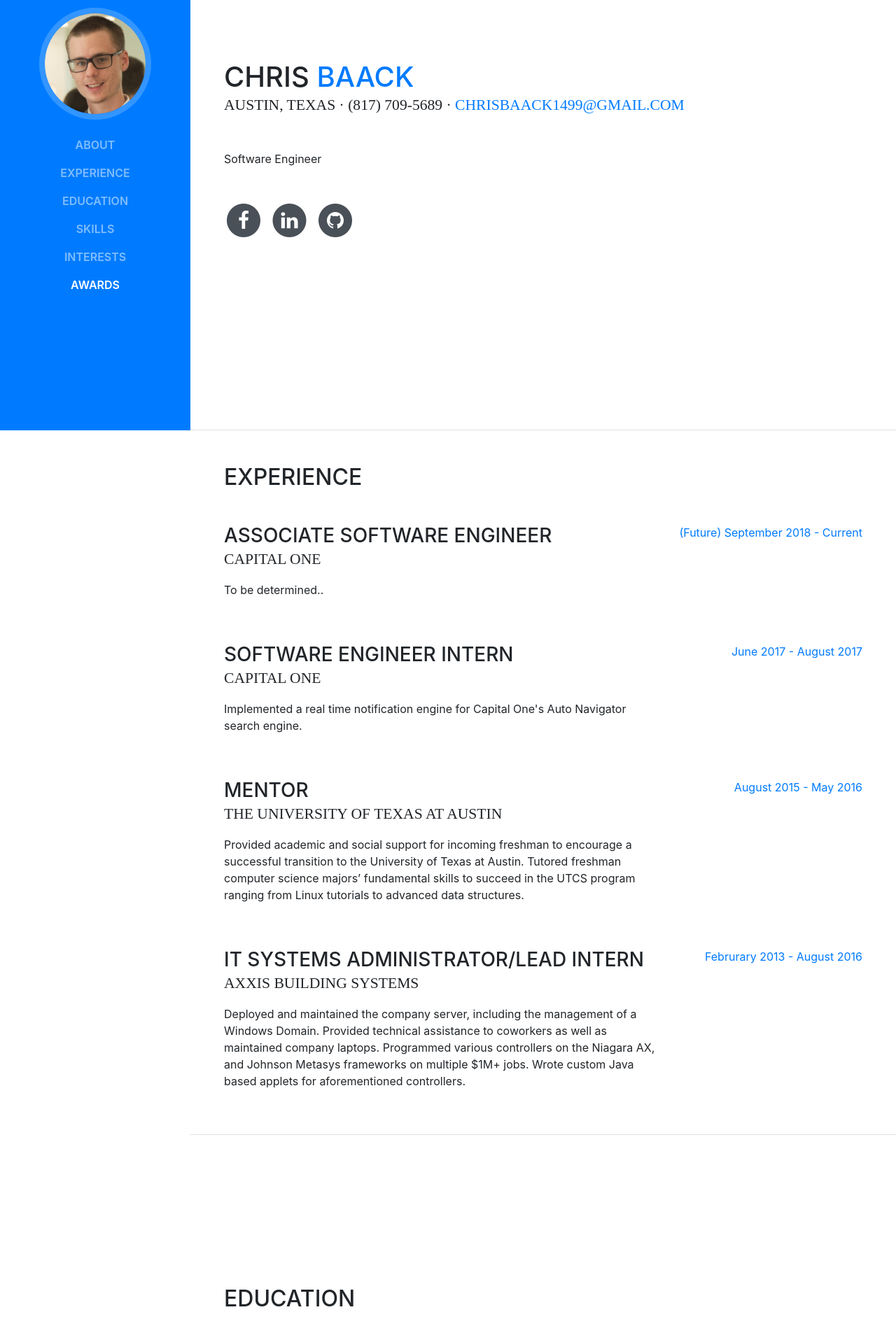
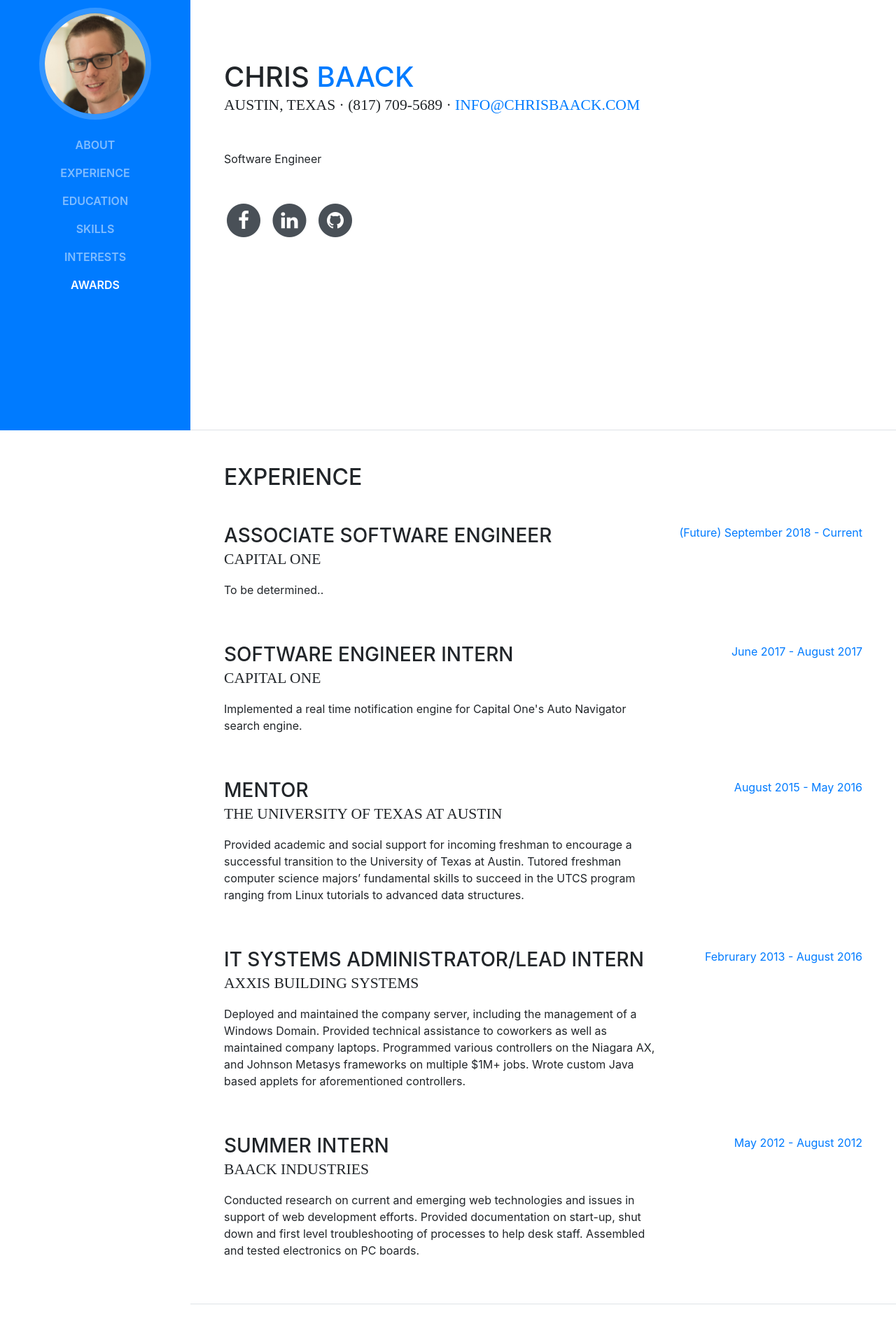
Before and after one commit to Chrisbaack/chrisbaack.github.io, a website with bundled scripts: page index.html in a window 1280 px wide. Shown: the part 185-2100 px from the top of the page at 70% size. Built offline with nearby package versions, Linux system fonts and the light colour scheme; a web font is replaced by a local one.

Commit message:
added expereince, updated email

```diff
--- a/index.html
+++ b/index.html
@@ -69,7 +69,7 @@
             <span class="text-primary">Baack</span>
           </h1>
           <div class="subheading mb-5">Austin, Texas · (817) 709-5689 ·
-            <a href="mailto:name@email.com">chrisbaack1499@gmail.com</a>
+            <a href="mailto:info@chrisbaack.com">info@chrisbaack.com</a>
           </div>
           <p class="mb-5">Software Engineer</p>
           <ul class="list-inline list-social-icons mb-0">
@@ -140,7 +140,7 @@
             </div>
           </div>
 
-          <div class="resume-item d-flex flex-column flex-md-row">
+          <div class="resume-item d-flex flex-column flex-md-row mb-5">
             <div class="resume-content mr-auto">
               <h3 class="mb-0">IT Systems Administrator/Lead Intern</h3>
               <div class="subheading mb-3">Axxis Building Systems</div>
@@ -150,6 +150,18 @@
             </div>
             <div class="resume-date text-md-right">
               <span class="text-primary">Februrary 2013 - August 2016</span>
+            </div>
+          </div>
+
+          <div class="resume-item d-flex flex-column flex-md-row">
+            <div class="resume-content mr-auto">
+              <h3 class="mb-0">Summer Intern</h3>
+              <div class="subheading mb-3">Baack Industries</div>
+              <p>Conducted research on current and emerging web technologies and issues in support of web development efforts. Provided documentation on start-up, shut down and first level troubleshooting of processes to help desk staff. Assembled and tested electronics on PC boards.
+              </p>
+            </div>
+            <div class="resume-date text-md-right">
+              <span class="text-primary">May 2012 - August 2012</span>
             </div>
           </div>
 
@@ -214,10 +226,6 @@
             <li class="list-inline-item">
               <i class="devicons devicons-bootstrap"></i>
             </li>
-
-            <li class="list-inline-item">
-              <i class="devicons devicons-gulp"></i>
-            </li>
             <li class="list-inline-item">
               <i class="devicons devicons-npm"></i>
             </li>
```
